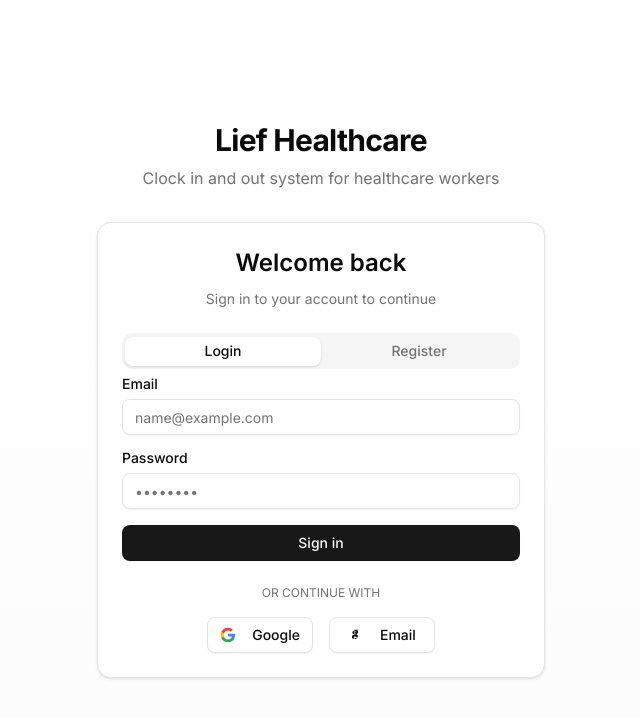
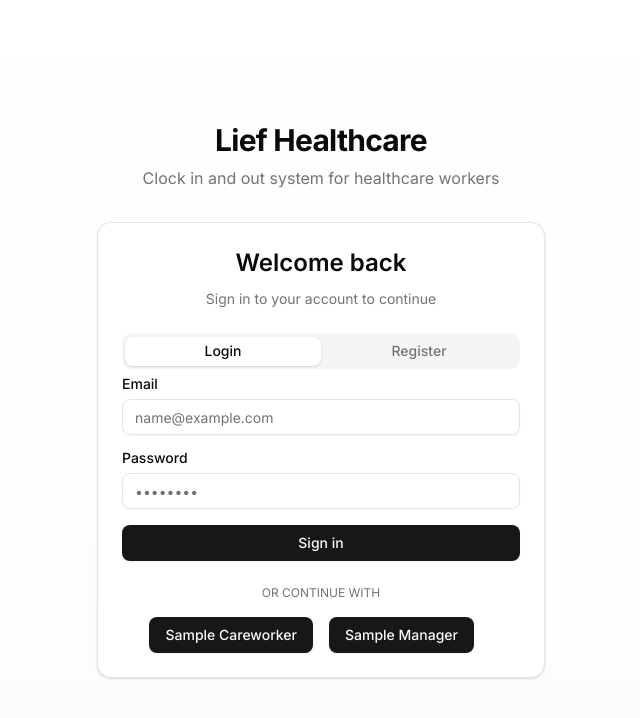
Before and after one commit to CHIRANTH-24/lief, a Next.js app: page / in a window 1280 px wide. Shown: the top 718 px of the page, without its empty margins (319-959 px from the left). Built offline with nearby package versions, Linux system fonts and the light colour scheme.

Commit message:
feat: sample careworker and manager

```diff
--- a/src/app/page.js
+++ b/src/app/page.js
@@ -10,7 +10,7 @@ import {
   CardTitle,
 } from "@/components/ui/card";
 import { Tabs, TabsContent, TabsList, TabsTrigger } from "@/components/ui/tabs";
-
+import Link from "next/link";
 
 export default function Home() {
   return (
@@ -57,7 +57,7 @@ export default function Home() {
                 </span>
               </div>
             </div>
-            <div className="grid grid-cols-2 gap-4">
+            {/* <div className="grid grid-cols-2 gap-4">
               <Button variant="outline" className="w-full">
                 <svg className="mr-2 h-4 w-4" viewBox="0 0 24 24">
                   <path
@@ -89,6 +89,14 @@ export default function Home() {
                 </svg>
                 Email
               </Button>
+            </div> */}
+            <div className="grid grid-cols-2 gap-4">
+              <Link href="/careworker/dashboard">
+                <Button>Sample Careworker</Button>
+              </Link>
+              <Link href="/manager/dashboard">
+                <Button>Sample Manager</Button>
+              </Link>
             </div>
           </CardFooter>
         </Card>
```
